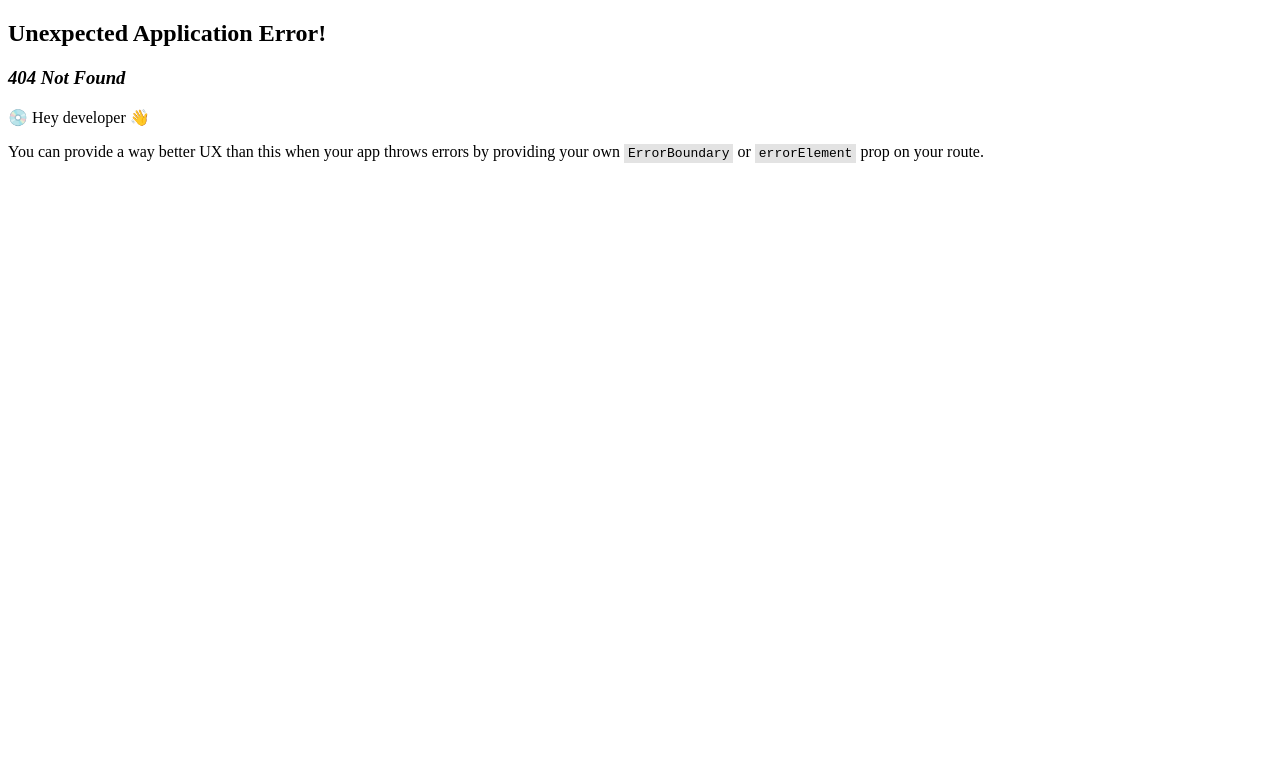
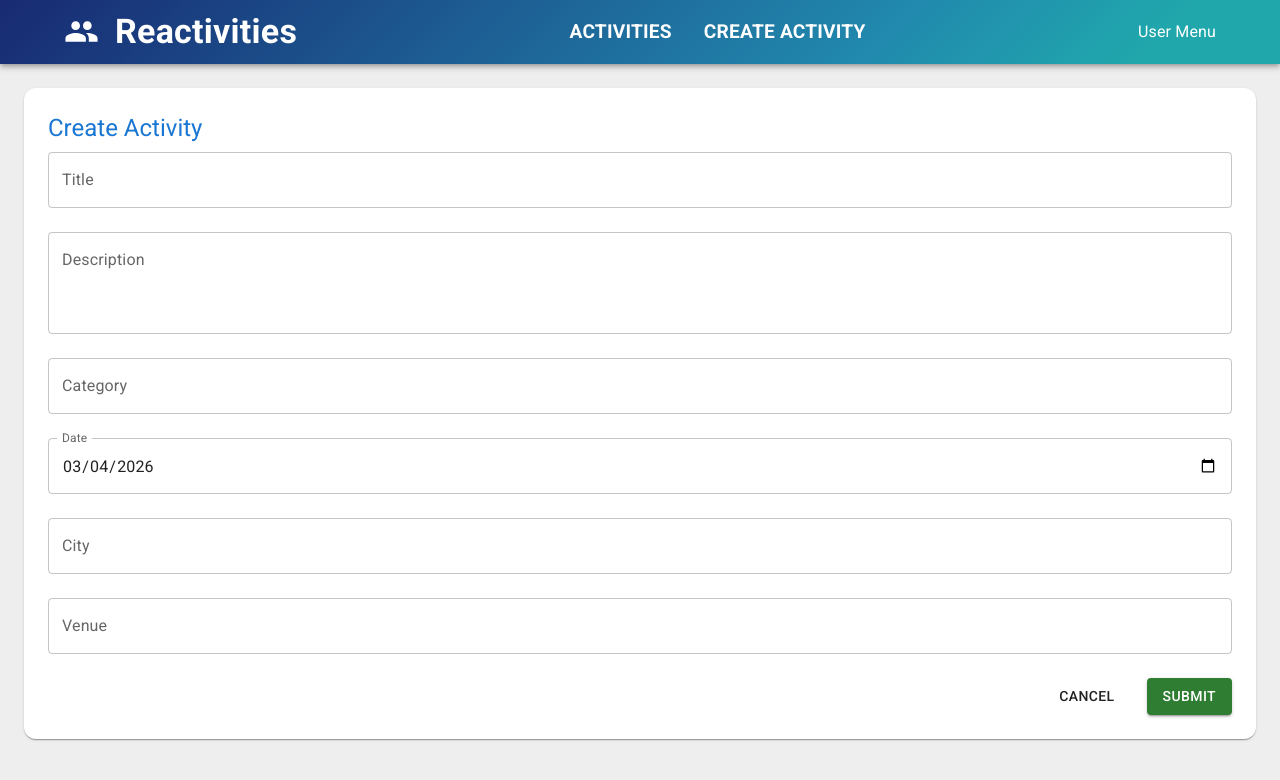
Before and after one commit to SGDaniels08/Reactivities_CodeAlong, a React (Vite) app in the folder client/: page /manage/1 in a window 1280 px wide. Before the commit this address had no page. Shown: the top 780 px of the page. Built offline with nearby package versions, Linux system fonts and the light colour scheme; no server answers.

Commit message:
Lesson 74, updating UI, adding component placeholders to help with dev

```diff
--- a/client/src/app/layouts/NavBar.tsx
+++ b/client/src/app/layouts/NavBar.tsx
@@ -1,5 +1,14 @@
 import { Group } from "@mui/icons-material";
-import { AppBar, Box, Button, Container, MenuItem, Toolbar, Typography } from "@mui/material";
+import {
+  AppBar,
+  Box,
+  Container,
+  MenuItem,
+  Toolbar,
+  Typography,
+} from "@mui/material";
+import { NavLink } from "react-router";
+import MenuItemLink from "../shared/components/MenuItemLink";
 
 // type Props = {
 //   openForm: () => void;
@@ -8,60 +17,63 @@ import { AppBar, Box, Button, Container, MenuItem, Toolbar, Typography } from "@
 //// Remove all prop drilling when using react router
 //export default function NavBar({openForm}: Props) {
 export default function NavBar() {
-
+  // Note, in <MenuBar> below, the Router requires the "component" property
+  // And Typescript requires a "to" property to be set, which will be the
+  // actual endpoint (for homepage, to='/' ; for activity list, to='/activities' )
   return (
     <Box sx={{ flexGrow: 1 }}>
-      <AppBar position="static" sx={{
-        backgroundImage: 'linear-gradient(135deg, #182a73 0%, #218aae 69%, #20a7ac 89%)'
-      }}>
-        <Container maxWidth='xl'>
-          <Toolbar sx={{
-            display: 'flex', justifyContent: 'space-between'
-          }}>
+      <AppBar
+        position="static"
+        sx={{
+          backgroundImage:
+            "linear-gradient(135deg, #182a73 0%, #218aae 69%, #20a7ac 89%)",
+        }}
+      >
+        <Container maxWidth="xl">
+          <Toolbar
+            sx={{
+              display: "flex",
+              justifyContent: "space-between",
+            }}
+          >
             <Box>
-              <MenuItem sx={{
-                display: 'flex', gap: 2
-              }}>
+              <MenuItem
+                component={NavLink}
+                to="/" // Forward slash indicates relative link
+                sx={{
+                  display: "flex",
+                  gap: 2,
+                }}
+              >
                 <Group fontSize="large" />
-                <Typography variant="h4" fontWeight={'bold'}>
+                <Typography variant="h4" fontWeight={"bold"}>
                   Reactivities
                 </Typography>
               </MenuItem>
             </Box>
-            <Box sx={{display: "flex"}}>
-              <MenuItem sx={{
-                fontSize: '1.2rem'
-              , textTransform: 'uppercase'
-              , fontWeight: 'bold'
-              }}>
+            <Box sx={{ display: "flex" }}>
+              <MenuItemLink to="/activities"
+              >
                 Activities
-              </MenuItem>
-              <MenuItem sx={{
-                fontSize: '1.2rem'
-              , textTransform: 'uppercase'
-              , fontWeight: 'bold'
-              }}>
-                About
-              </MenuItem>
-              <MenuItem sx={{
-                fontSize: '1.2rem'
-              , textTransform: 'uppercase'
-              , fontWeight: 'bold'
-              }}>
-                Contact
-              </MenuItem>
+              </MenuItemLink>
+              <MenuItemLink
+                to="/createActivity"
+              >
+                Create Activity
+              </MenuItemLink>
             </Box>
-            <Button
-              size="large"
-              variant="contained"
-              color="warning"
-              onClick={() => {}}
-            >
-              Create activity
-            </Button>
+            <MenuItem>User Menu</MenuItem>
           </Toolbar>
         </Container>
       </AppBar>
     </Box>
-  )
+  );
 }
+
+
+// Behind the scenes, React Router assigns a class of "active"
+// to the HTML element that is being invoked by the route
+// So, when we go to /activities, the corresponding HTML element
+// will be marked active, making it visible. If we go to /createActivity,
+// then "active" will be applied to that HTML element and removed
+// from /activities
--- a/client/src/app/router/Routes.tsx
+++ b/client/src/app/router/Routes.tsx
@@ -3,6 +3,7 @@ import App from "../layouts/App";
 import ActivityDashboard from "../../features/activities/dashboard/ActivityDashboard";
 import HomePage from "../../features/home/HomePage";
 import ActivityForm from "../../features/activities/form/ActivityForm";
+import ActivityDetail from "../../features/activities/details/ActivityDetail";
 
 // Routes are provided as an array, and each route will be a Route object
 export const router = createBrowserRouter([
@@ -12,7 +13,9 @@ export const router = createBrowserRouter([
         children: [
             { path: '', element: <HomePage /> },
             { path: 'activities', element: <ActivityDashboard />},
-            { path: 'createActivity', element: <ActivityForm />}
-        ]
-    }
+            { path: 'activities/:id', element: <ActivityDetail />},
+            { path: 'createActivity', element: <ActivityForm key='create' />},      // By giving a "key" to a component, React will be able to distinguish
+            { path: 'manage/:id', element: <ActivityForm />}                        // between different instances of same component. Here, it will ensure that
+        ]                                                                           // the <ActivityForm> for "Create Activity" will always be seen as different from
+    }                                                                               // <ActivityForm> for "Edit Activity", ensure "Create" form is blank
 ])
--- /dev/null
+++ b/client/src/app/shared/components/MenuItemLink.tsx
@@ -0,0 +1,23 @@
+import { MenuItem } from '@mui/material';
+import { ReactNode } from 'react';
+import { NavLink } from 'react-router';
+
+export default function MenuItemLink({children, to}: {children: ReactNode, to: string}) {
+  return (
+    <MenuItem
+        component={NavLink}
+        to={to}
+        sx={{
+            fontSize: '1.2rem',
+            textTransform: 'uppercase',
+            fontWeight: 'bold',
+            color: 'inherit',
+            '&.active': {
+                color: 'yellow'
+            }
+        }}
+    >
+        {children}
+    </MenuItem>
+  )
+}
--- a/client/src/features/activities/dashboard/ActivityCard.tsx
+++ b/client/src/features/activities/dashboard/ActivityCard.tsx
@@ -1,5 +1,5 @@
 import { Box, Button, Card, CardActions, CardContent, Chip, Typography } from "@mui/material"
-import { useActivities } from "../../../lib/hooks/useActivities";
+import { Link } from "react-router";
 
 type Props = {
     activity: Activity
@@ -8,7 +8,12 @@ type Props = {
 }
 
 export default function ActivityCard({activity}: Props) {
-    const {deleteActivity} = useActivities();
+    // Placeholders right now, help with building out component
+    const isHost = false;
+    const isGoing = false;
+    const label = isHost ? 'You are hosting' : 'You are going';
+    const isCancelled = false;
+    const color = isHost ? 'secondary' : isGoing ? 'warnings' : 'default';
 
     return (
     <Card sx={{borderRadius: 3}}>
@@ -22,12 +27,11 @@ export default function ActivityCard({activity}: Props) {
             <Chip label={activity.category} variant="outlined" />
             <Box display='flex' gap={3}>
                 <Button
-                    onClick={() => {}}
+                    component={Link}
+                    to={`/activities/${activity.id}`}
                     size="medium"
                     variant="contained">View</Button>
                 <Button
-                    onClick={() => deleteActivity.mutate(activity.id)}
-                    disabled={deleteActivity.isPending}
                     size="medium"
                     color="error"
                     variant="contained">Delete</Button>
--- a/client/src/features/activities/details/ActivityDetail.tsx
+++ b/client/src/features/activities/details/ActivityDetail.tsx
@@ -1,22 +1,28 @@
 import { Button, Card, CardActions, CardContent, CardMedia, Typography } from "@mui/material"
+import { useNavigate, Link, useParams } from "react-router";
 import { useActivities } from "../../../lib/hooks/useActivities";
 
-type Props = {
-    selectedActivity: Activity
-    cancelSelectActivity: () => void;
-    openForm: (id: string) => void;
-}
+// type Props = {
+//     selectedActivity: Activity
+//     cancelSelectActivity: () => void;
+//     openForm: (id: string) => void;
+// }
 
-export default function ActivityDetail({selectedActivity, cancelSelectActivity, openForm}: Props) {
+export default function ActivityDetail() {
 // Currently, the "activity" that is passed to ActivityDetail is not changed
 // when object is mutated. Since ID is immutable, can use ID of parameter "activity"
 // to query the actual database with React Query
 //
 //Temp fix: just call custom "useActivities" to set list of activities
-    const {activities} = useActivities();
-    const activity = activities?.find(x => x.id === selectedActivity.id);
+    //const {activities} = useActivities();
+    //const activity = activities?.find(x => x.id === selectedActivity.id);
 
-    if (!activity) return <Typography>Loading...</Typography>
+    const navigate = useNavigate();
+    const {id} = useParams(); // Must match what we use in createBrowserRouter()
+    const {activity, isLoadingActivity} = useActivities(id);
+
+    if (isLoadingActivity) return <Typography>Loading...</Typography>
+    if (!activity) return <Typography>Activity not found</Typography>
 
     return (
     <Card sx={{borderRadius: 3}}>
@@ -30,8 +36,10 @@ export default function ActivityDetail({selectedActivity, cancelSelectActivity,
             <Typography variant='body1'>{activity.description}</Typography>
         </CardContent>
         <CardActions>
-            <Button onClick={() => openForm(activity.id)}color='primary'>Edit</Button>
-            <Button onClick={cancelSelectActivity} color='inherit'>Cancel</Button>
+            {/* <Button onClick={() => openForm(activity.id)}color='primary'>Edit</Button> */}
+            {/* Two ways of routing, using "Link" and "useNavigate" */}
+            <Button component={Link} to={`/manage/${activity.id}`} color='primary'>Edit</Button>
+            <Button onClick={() => navigate('/activities')} color='inherit'>Cancel</Button>
         </CardActions>
     </Card>
   )
--- a/client/src/features/activities/form/ActivityForm.tsx
+++ b/client/src/features/activities/form/ActivityForm.tsx
@@ -1,6 +1,7 @@
 import { Box, Button, Paper, TextField, Typography } from "@mui/material";
 import type { SyntheticEvent } from "react";
 import { useActivities } from "../../../lib/hooks/useActivities";
+import { useNavigate, useParams } from "react-router";
 
 // type Props = {
 //     activity?: Activity
@@ -9,8 +10,9 @@ import { useActivities } from "../../../lib/hooks/useActivities";
 // }
 
 export default function ActivityForm() {
-    const {updateActivity, createActivity} = useActivities();
-    const activity = {} as Activity;
+    const {id} = useParams();   // Pass this to useActivities in order to get activity details
+    const {updateActivity, createActivity, activity, isLoadingActivity} = useActivities(id);
+    const navigate = useNavigate();
 
     const handleSubmit = async (event: SyntheticEvent<HTMLFormElement>) => {
         event.preventDefault();
@@ -27,19 +29,21 @@ export default function ActivityForm() {
         if (activity) {
             data.id = activity.id
             await updateActivity.mutateAsync(data as unknown as Activity);
-            //closeForm();
+            navigate(`/activities/${activity.id}`);
         } else {
-            await createActivity.mutateAsync(data as unknown as Activity);
+            await createActivity.mutate(data as unknown as Activity, {
+                onSuccess: (id) => navigate(`/activities/${id}`)
+            });
             //closeForm();
         }
 
-        //submitForm(data as unknown as Activity);
+        if (isLoadingActivity) return <Typography>Loading...</Typography>
     }
 
     return (
     <Paper sx={{borderRadius: 3, padding: 3}}>
         <Typography variant='h5' gutterBottom color='primary'>
-            Create activity
+            {activity ? 'Edit activity' : 'Create Activity'}
         </Typography>
         <Box component='form' onSubmit={handleSubmit} display='flex' flexDirection='column' gap={3}>
             <TextField name='title' label='Title' defaultValue={activity?.title} />
--- a/client/src/lib/hooks/useActivities.ts
+++ b/client/src/lib/hooks/useActivities.ts
@@ -2,7 +2,7 @@
 import { useMutation, useQuery, useQueryClient } from "@tanstack/react-query";
 import agent from "../api/agent";
 
-export const useActivities = () => {
+export const useActivities = (id?: string) => {
   const queryClient = useQueryClient();
 
   const {data: activities, isPending} = useQuery({    // Many other states: isLoading, isError, isFetching, etc.
@@ -13,6 +13,15 @@ export const useActivities = () => {
       return response.data;
     }
   });
+
+  const {data: activity, isLoading: isLoadingActivity} = useQuery({
+    queryKey: ['activities', id],
+    queryFn: async () => {
+      const response = await agent.get<Activity>(`/activities/${id}`)
+      return response.data
+    },
+    enabled: !!id // Double-exclamation casts into a boolean; returns true if we have an Id, false if not
+  })
   // useEffect(() => {
   //   axios.get<Activity[]>('https://localhost:5001/api/activities')
   //     .then(response => setActivities(response.data))
@@ -36,7 +45,8 @@ export const useActivities = () => {
 
   const createActivity = useMutation({
     mutationFn: async (activity: Activity) => {
-      await agent.post('/activities', activity)
+      const response = await agent.post('/activities', activity)
+      return response.data; // Should be Id of created activity
     },
     onSuccess: async () => {
       await queryClient.invalidateQueries({
@@ -61,6 +71,8 @@ export const useActivities = () => {
     isPending,
     updateActivity,
     createActivity,
-    deleteActivity
+    deleteActivity,
+    activity,
+    isLoadingActivity
   }
 }
```
